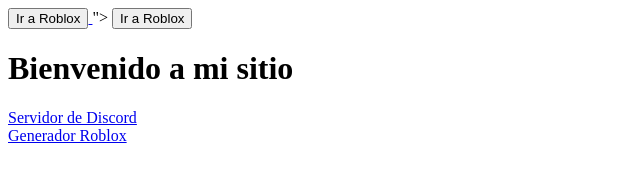
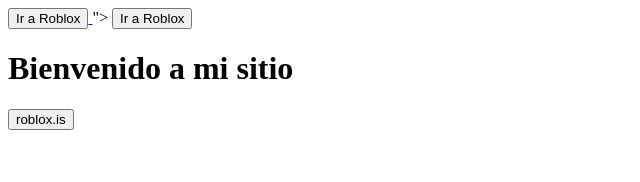
Before and after one commit to yngoderick/yngoderick.github.io, a plain HTML site: page index.html in a window 1280 px wide. Shown: the whole page, without its empty margins (0-640 px from the left). Drawn offline with Linux system fonts and the light colour scheme.

Commit message:
Reemplacé el botón por enlace a roblox.is

```diff
--- a/index.html
+++ b/index.html
@@ -35,8 +35,10 @@
   <button>Ir a Roblox</button>
 </a>
     <h1>Bienvenido a mi sitio</h1>
-    <a class="boton" href="https://discord.gg/TU_INVITE" target="_blank">Servidor de Discord</a>
+    <a <a href="https://roblox.is" target="_blank">
+  <button>roblox.is</button>
+</a>
     <br>
-    <a class="boton roblox" href="https://roblox.ls" target="_blank">Generador Roblox</a>
+    <a
   </body>
 </html>
```
